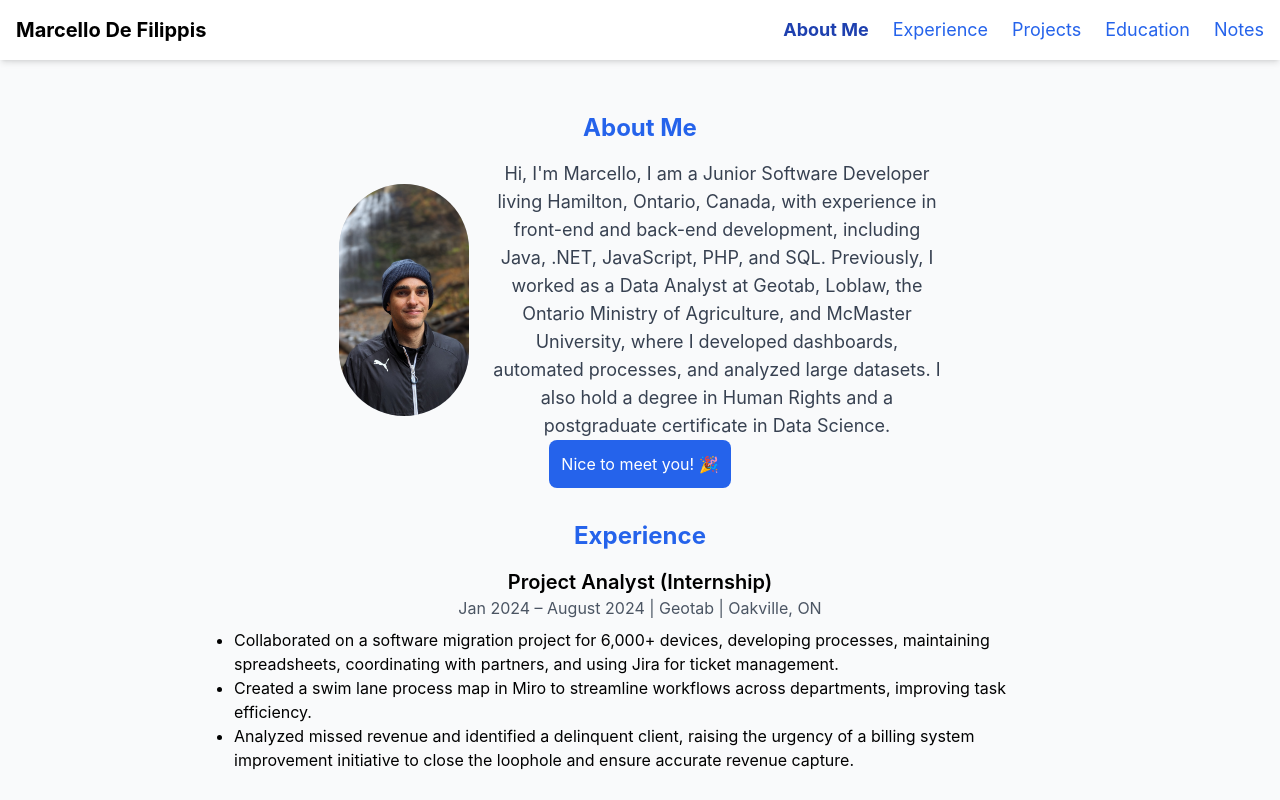
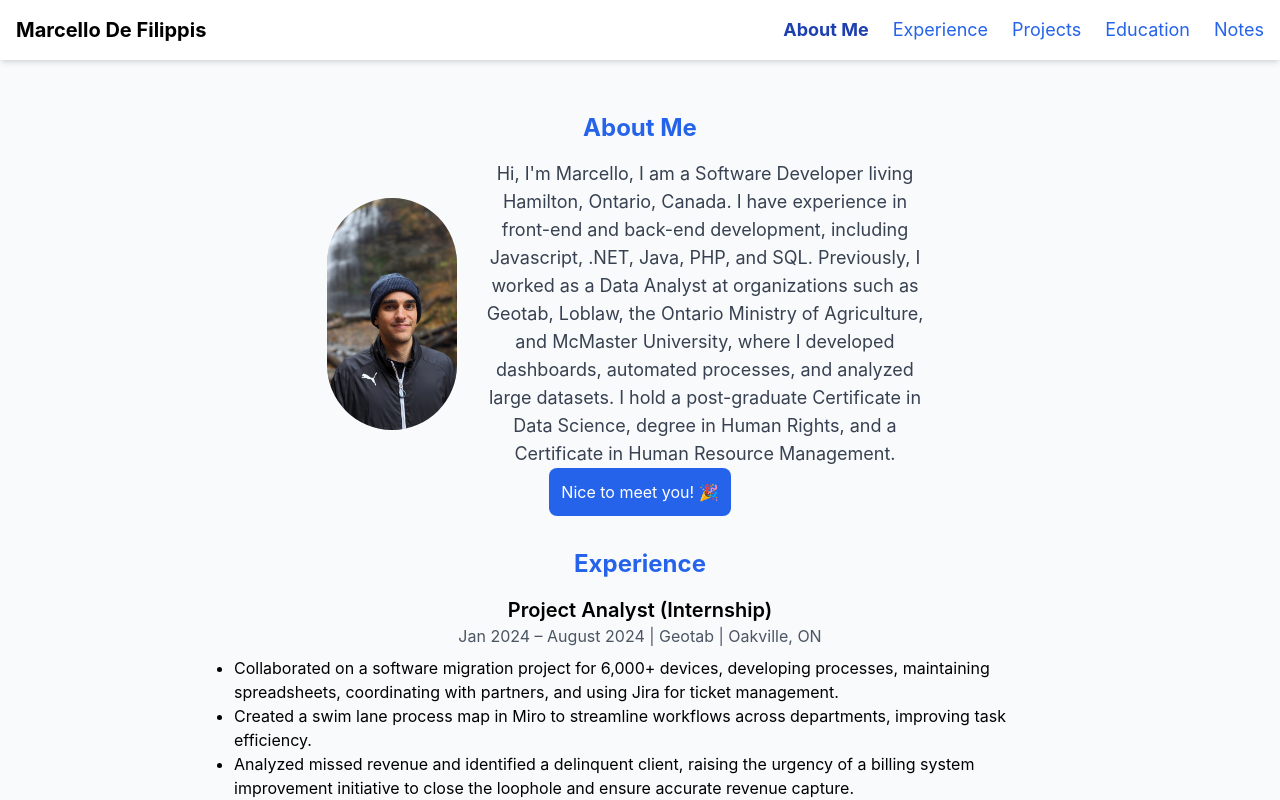
Before and after one commit to MarcelloDe/my-website, a Next.js app: page / in a window 1280 px wide. Shown: the top 800 px of the page. Built offline with nearby package versions, Linux system fonts and the light colour scheme.

Commit message:
spelling fixes

```diff
--- a/src/app/page.tsx
+++ b/src/app/page.tsx
@@ -56,15 +56,17 @@ export default function Home() {
               </div>
 
               <p className="text-lg text-gray-700 max-w-md">
-                Hi, I&apos;m Marcello, I am a Junior Software Developer living
-                Hamilton, Ontario, Canada, with experience in front-end and
-                back-end development, including Java, .NET, JavaScript, PHP, and
-                SQL. Previously, I worked as a Data Analyst at Geotab, Loblaw,
-                the Ontario Ministry of Agriculture, and McMaster University,
-                where I developed dashboards, automated processes, and analyzed
-                large datasets. I also hold a degree in Human Rights and a
-                postgraduate certificate in Data Science.
+                Hi, I&apos;m Marcello, I am a Software Developer living
+                Hamilton, Ontario, Canada. I have experience in front-end and
+                back-end development, including Javascript, .NET, Java, PHP, and
+                SQL. Previously, I worked as a Data Analyst at organizations
+                such as Geotab, Loblaw, the Ontario Ministry of Agriculture, and
+                McMaster University, where I developed dashboards, automated
+                processes, and analyzed large datasets. I hold a post-graduate
+                Certificate in Data Science, degree in Human Rights, and a
+                Certificate in Human Resource Management.{" "}
               </p>
+              <br />
             </div>
             <ConfettiButton />
           </div>
```
